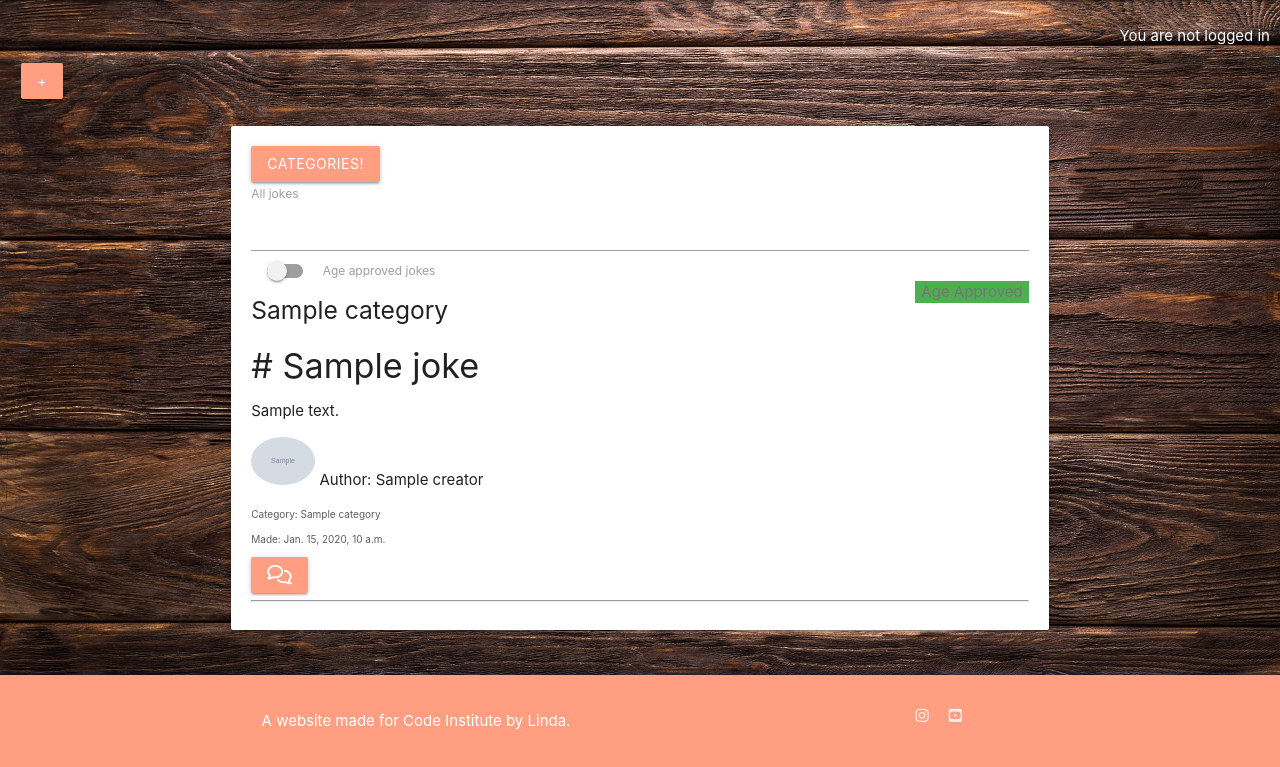
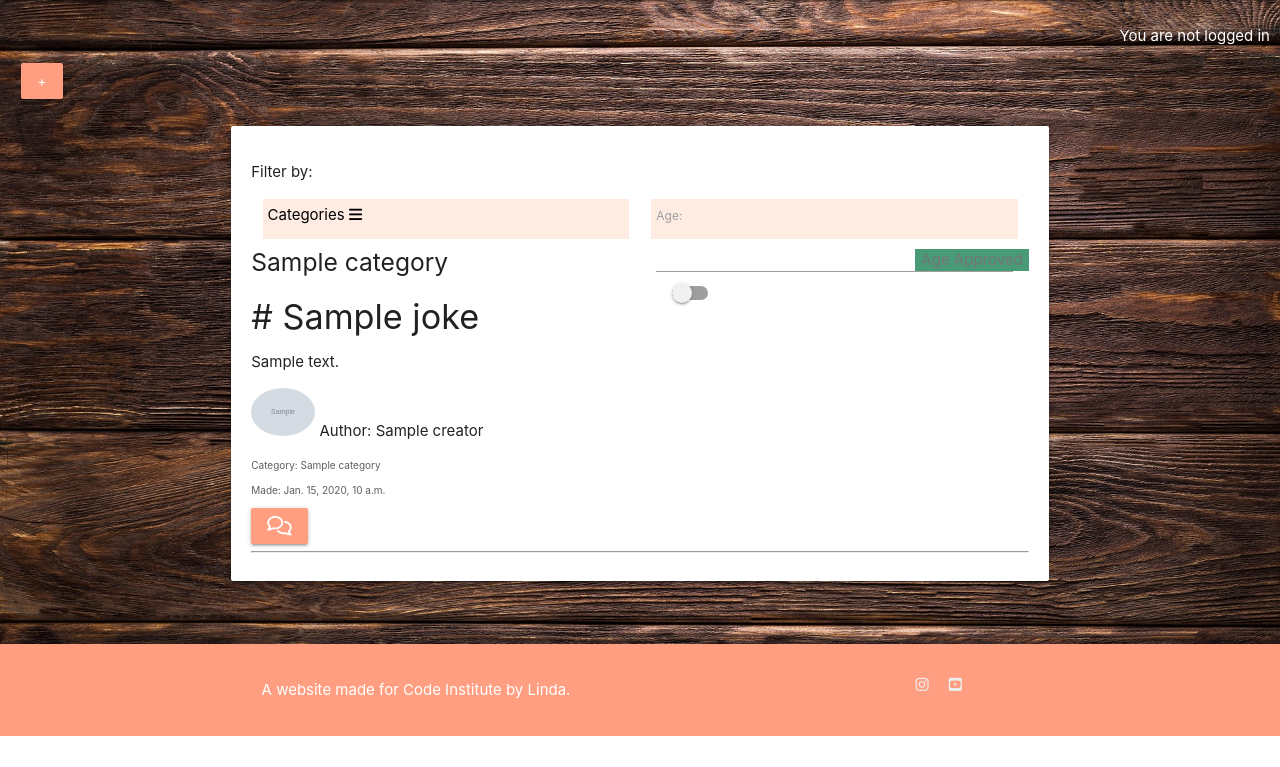
Before and after one commit to LindaAPersson/dadjokes, a Django app: template the_jokes/templates/the_jokes/category.html in a window 1280 px wide. Shown: the part 64-831 px from the top of the page. After the commit the page ends 800 px from the top, so only its background shows below. Run offline with Django 3.2, Linux system fonts and the light colour scheme; the template is opened without the code that fills it: most values are stand-ins (such as "Sample title", 1, 10 or a date in 2020); grey boxes marked "Sample" are stand-in pictures; form fields are guessed from the names that the template uses; some libraries are stand-ins or nearby versions.

Commit message:
<style>[category]add styling to category page

```diff
--- a/static/css/style.css
+++ b/static/css/style.css
@@ -159,6 +159,8 @@ main {
     width: 25vw;
 }
 
+
+
 /* age approvel */
 .age_green {
     background: rgb(73, 155, 120);
@@ -208,7 +210,10 @@ main {
     height: 5vh;
 }
 
-
+/* category page, spece between joke and filter */
+.head_category{
+    margin-bottom: 10px;
+}
 @media screen and (min-width: 1200px) {
 
     /* creator image */
--- a/the_jokes/templates/the_jokes/category.html
+++ b/the_jokes/templates/the_jokes/category.html
@@ -15,8 +15,13 @@
     <div class="row">
         <div class="col s12 m8 offset-m2">
             <div class="card">
-                <!-- Dropdown Trigger -->
-                <a class='dropdown-trigger btn deep-orange accent-1' href='#' data-target='dropdown1'>Categories!</a>
+                <div class="filter_box">
+                    <p>Filter by:</p>
+                    <div class="col s6">
+                        <div class="category_box">
+                            <!-- Dropdown Trigger Categories-->
+                            <a class='dropdown-trigger black-text' href="#" data-target='dropdown1'>Categories <i
+                                    class="fa-solid fa-bars"></i></a>
 
                             <!-- Dropdown Structure -->
                             <ul id='dropdown1' class='dropdown-content deep-orange accent-1'>
@@ -27,40 +32,39 @@
                                 <li class="divider" tabindex="-1"></li>
                                 {% endfor %}
                             </ul>
-
+                        </div>
+                    </div>
+                    <div class="col s6 head_category">
                         <!-- Age approved switch -->
-                <form id="filterForm" action="{% url 'category' category.name %}" method="get">
+                        <form id="filterForm" action="{% url 'category' category.name %}" method="get" class="age_box">
                             <input type="hidden" name="category" value="{{ category.id }}">
-
                             <div class="switch">
                                 <label>
-                            <span>All jokes</span>
+                                    <span>Age:</span>
                                     {{ age_form.age_approved }}
                                     <span class="lever" onchange="applyFilter(this)"></span>
-                            <span>Age approved jokes</span>
                                 </label>
                             </div>
                             {% csrf_token %}
                         </form>
-
+                    </div>
+<br>
 
 
                                 {% if jokes %}
                                 {% for joke in jokes %}
                                 <!-- Age approved lable -->
-
                                 {% if joke.age_approved %}
-                        <span class="badge green">Age Approved</span>
+                                <span class="badge age_green">Age Approved</span>
                                 {% else %}
-                        <span class="badge red">Not Age Approved</span>
+                                <span class="badge age_red">Not Age Approved</span>
                                 {% endif %}
 
-
+                                <!-- The jokes -->
                                 <h5>{{ joke.category }}</h5>
 
                             <h4># {{joke.title}}</h4>
                             <p>{{joke.joke_text | safe}}</p>
-
                             {% if "placeholder" in joke.creator_image.url %}
                             <img src="{% static 'images/placeholder.jpg' %}" class="circle creator_image responsive-img"
                                 alt="placeholder">
@@ -69,12 +73,14 @@
                             {% endif %}
                             </span>Author: {{joke.creator}}</p>
                             <p class="small-text">Category: {{ joke.category | safe }}</p>
-                    <p class="small-text">Made: {{joke.created_on}}</p>
-                    <span><a class="btn tooltipped deep-orange accent-1" data-position="top" data-tooltip="View comments!"
-                        href="{% url 'jokes_detail' joke.title %}"><i class="far fa-comments"></i></a></span>
+                            <p class="small-text">Made: {{joke.formatted_timestamp}}</p>
+                            <span><a class="btn tooltipped deep-orange accent-1" data-position="top"
+                                    data-tooltip="View comments!" href="{% url 'jokes_detail' joke.title %}"><i
+                                        class="far fa-comments"></i></a></span>
                             {% if user.is_authenticated and joke.creator == user %}
-                        <span><a class="btn tooltipped deep-orange accent-1 right" data-position="top" data-tooltip="Edit joke!"
-                            href="{% url 'joke_edit' joke.title %}"><i class="fa-solid fa-pen"></i></a></span>
+                            <span><a class="btn tooltipped deep-orange accent-1 right" data-position="top"
+                                    data-tooltip="Edit joke!" href="{% url 'joke_edit' joke.title %}"><i
+                                        class="fa-solid fa-pen"></i></a></span>
                             {% endif %}
                             <hr>
                             {% endfor %}
@@ -83,20 +89,27 @@
                             <p>No jokes available.</p>
                             {% endif %}
 
+
                             <!-- next button -->
                             {% if is_paginated %}
                             <nav aria-label="Page navigation">
                                 <ul class="pagination justify-content-center">
                                     {% if page_obj.has_previous %}
-                        <li><a href="?page={{ page_obj.previous_page_number }}" class="page-link">&laquo; PREV </a></li>
+                                    <li><a href="?page={{ page_obj.previous_page_number }}" class="page-link">&laquo;
+                                            PREV
+                                        </a>
+                                    </li>
                                     {% endif %}
                                     {% if page_obj.has_next %}
-                        <li><a href="?page={{ page_obj.next_page_number }}" class="page-link"> NEXT &raquo;</a></li>
+                                    <li><a href="?page={{ page_obj.next_page_number }}" class="page-link"> NEXT
+                                            &raquo;</a>
+                                    </li>
                                     {% endif %}
                                 </ul>
                             </nav>
                             {% endif %}
 
+                </div>
             </div>
         </div>
     </div>
```
Also changed, not shown: the_jokes/templates/the_jokes/jokes_detail.html (+3 -11 lines). Lines whose indentation alone changed are shown as unchanged.
